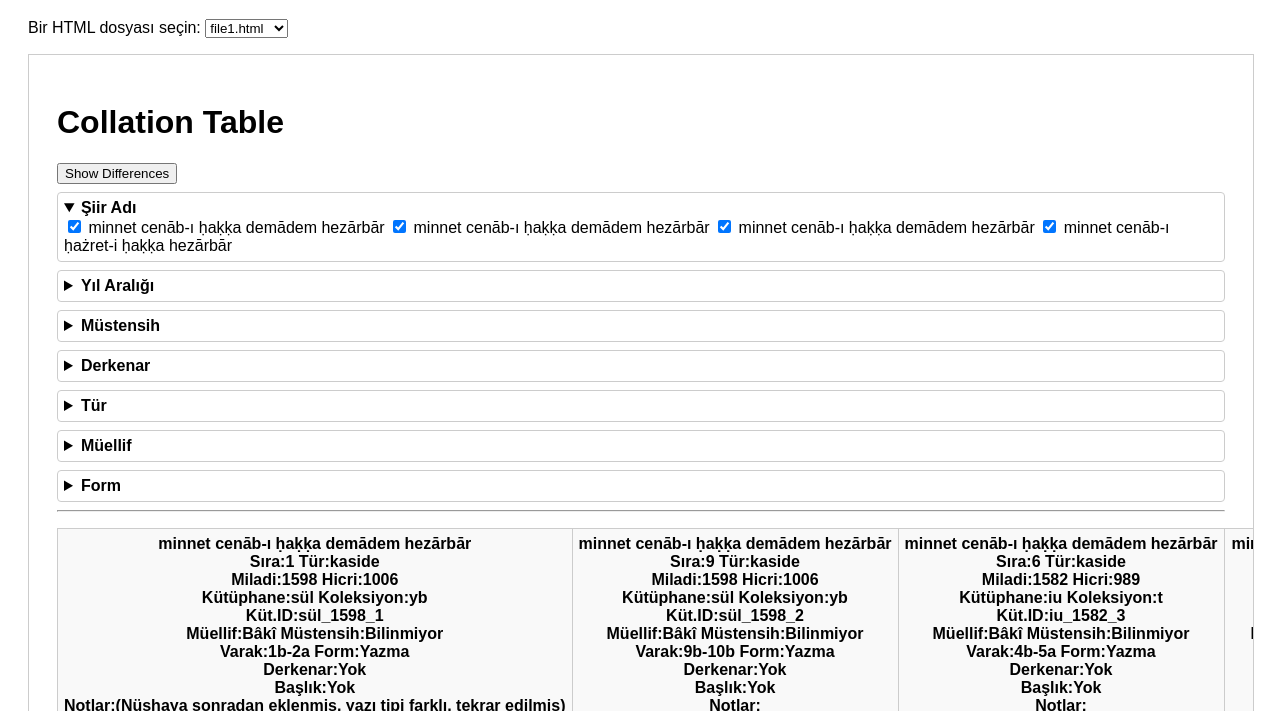
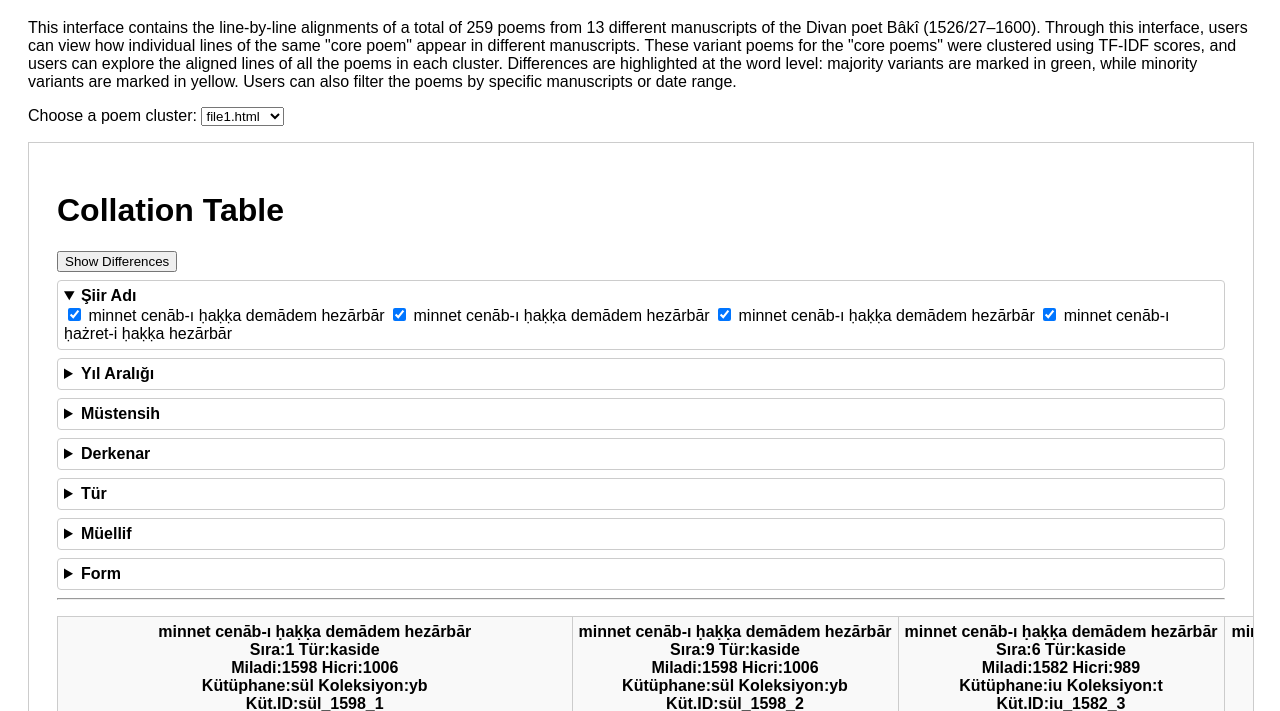
Before and after one commit to Koras0ff/baki-manuscripts, a plain HTML site: page index.html in a window 1280 px wide. Shown: the part 89-800 px from the top of the page. Drawn offline with Linux system fonts and the light colour scheme.

Commit message:
Update index.html

```diff
--- a/index.html
+++ b/index.html
@@ -10,7 +10,15 @@
 </head>
 <body>
   <h1>Manuscript Viewer</h1>
-  <label for="fileSelect">Bir HTML dosyası seçin:</label>
+    <p id="instructions">
+    This interface contains the line-by-line alignments of a total of 259 poems from 13 different manuscripts of the Divan poet Bâkî (1526/27–1600).
+      Through this interface, users can view how individual lines of the same "core poem" appear in different manuscripts.
+      These variant poems for the "core poems" were clustered using TF-IDF scores, and users can explore the aligned lines of all the poems in each cluster.
+      Differences are highlighted at the word level: majority variants are marked in green, while minority variants are marked in yellow.
+      Users can also filter the poems by specific manuscripts or date range.
+  </p>
+
+  <label for="fileSelect">Choose a poem cluster:</label>
   <select id="fileSelect">
   </select>
 
```
